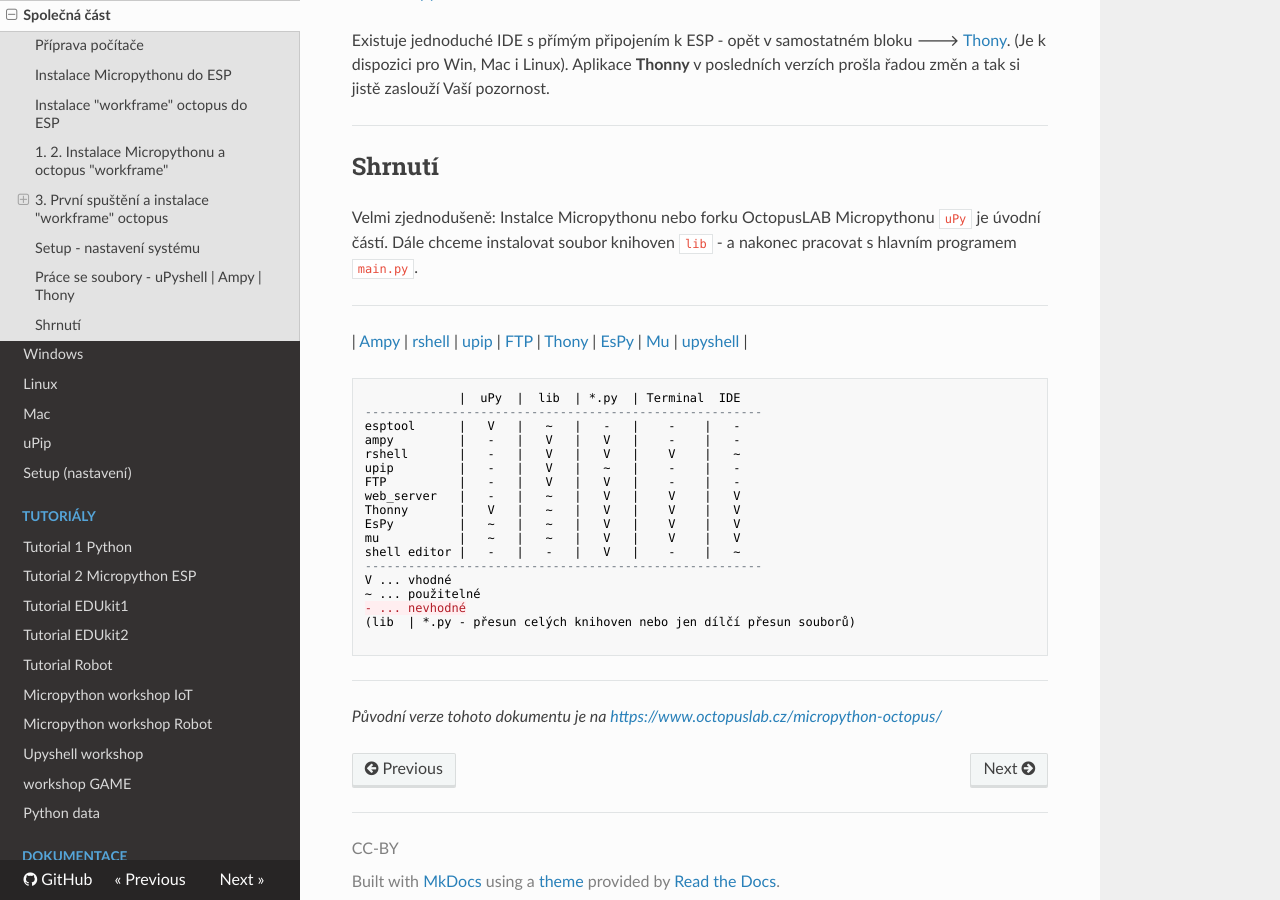
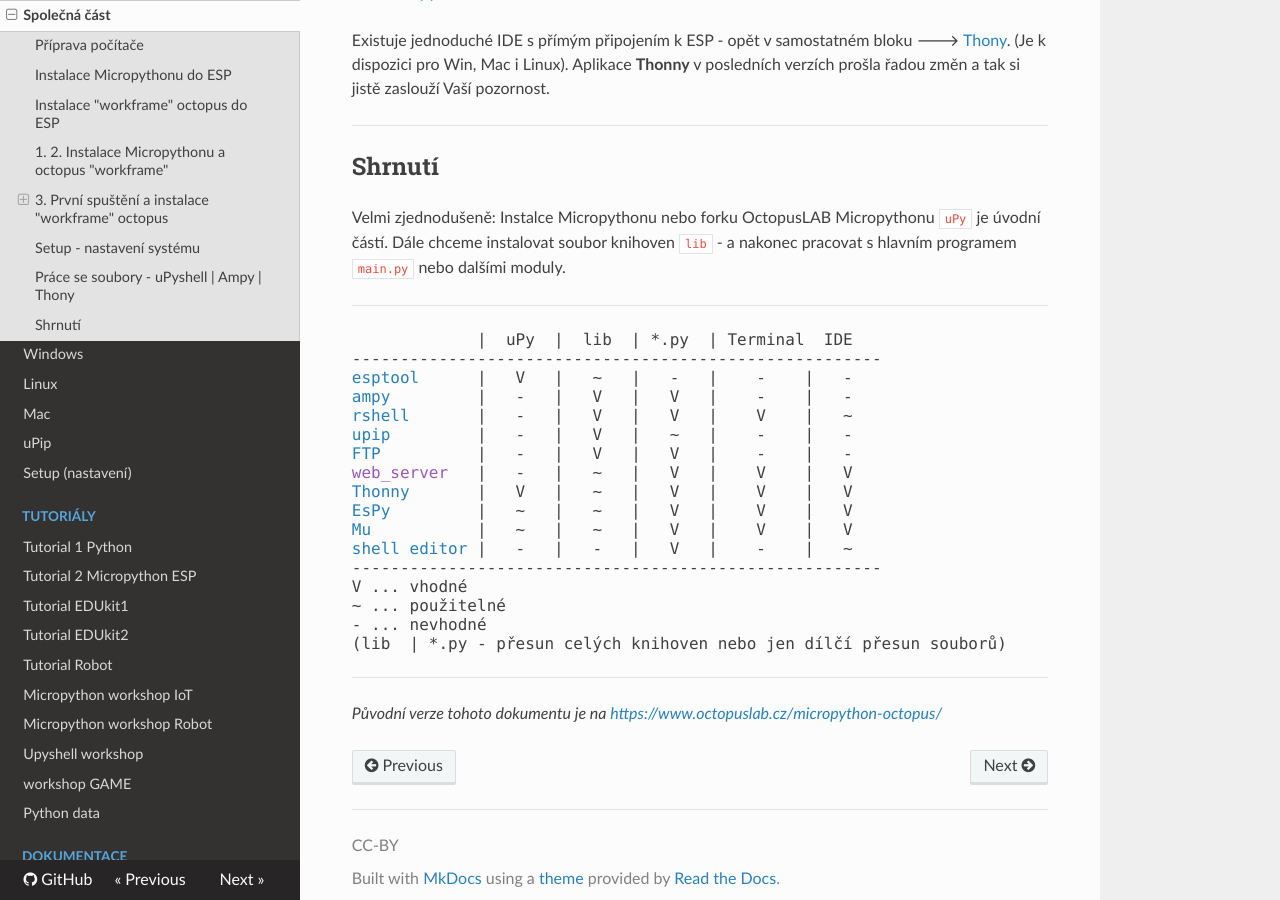
Before and after one commit to octopuslab-cz/docs_octopuslab_cz, an MkDocs documentation site: the page built from docs/install.md, in a window 1280 px wide and 900 px high, scrolled down 3879 px. Built offline with MkDocs 1.6.1, drawn with Linux system fonts in a browser that asks for light colours; nearby versions of some CDN libraries.

Commit message:
typo table links

````diff
--- a/docs/install.md
+++ b/docs/install.md
@@ -148,32 +148,29 @@ Aplikace **Thonny** v posledních verzích prošla řadou změn a tak si jistě
 ## Shrnutí
 
 Velmi zjednodušeně: Instalce Micropythonu nebo forku OctopusLAB Micropythonu `uPy` je úvodní částí.
-Dále chceme instalovat soubor knihoven `lib` - a nakonec pracovat s hlavním programem `main.py`.
+Dále chceme instalovat soubor knihoven `lib` - a nakonec pracovat s hlavním programem `main.py` nebo dalšími moduly.
 
 ---
 
-| [Ampy](/ampy) | [rshell](/rshell) | [upip](/pip) | [FTP](/ftp) | [Thony](/thony) | [EsPy](/espy) | [Mu](/mu) | [upyshell](/upyshell) |
-
-```
+<pre>
              |  uPy  |  lib  | *.py  | Terminal  IDE
 -------------------------------------------------------
-esptool      |   V   |   ~   |   -   |    -    |   -
-ampy         |   -   |   V   |   V   |    -    |   -
-rshell       |   -   |   V   |   V   |    V    |   ~
-upip         |   -   |   V   |   ~   |    -    |   -
-FTP          |   -   |   V   |   V   |    -    |   -
-web_server   |   -   |   ~   |   V   |    V    |   V
-Thonny       |   V   |   ~   |   V   |    V    |   V
-EsPy         |   ~   |   ~   |   V   |    V    |   V
-mu           |   ~   |   ~   |   V   |    V    |   V
-shell editor |   -   |   -   |   V   |    -    |   ~
+<a href="/install_win/#2-instalace-micropythonu-do-esp">esptool</a>      |   V   |   ~   |   -   |    -    |   -
+<a href="/ampy">ampy</a>         |   -   |   V   |   V   |    -    |   -
+<a href="/rshell">rshell</a>       |   -   |   V   |   V   |    V    |   ~
+<a href="/pip">upip</a>         |   -   |   V   |   ~   |    -    |   -
+<a href="/ftp">FTP</a>          |   -   |   V   |   V   |    -    |   -
+<a href="">web_server</a>   |   -   |   ~   |   V   |    V    |   V
+<a href="/thony">Thonny</a>       |   V   |   ~   |   V   |    V    |   V
+<a href="/espy">EsPy</a>         |   ~   |   ~   |   V   |    V    |   V
+<a href="/mu">Mu</a>           |   ~   |   ~   |   V   |    V    |   V
+<a href="/upyshell">shell editor</a> |   -   |   -   |   V   |    -    |   ~
 -------------------------------------------------------
 V ... vhodné
 ~ ... použitelné
 - ... nevhodné
 (lib  | *.py - přesun celých knihoven nebo jen dílčí přesun souborů)
-
-```
+</pre>
 
 ---
 
````
Also changed, not shown: docs/extension.md (+6 -4 lines), docs/rshell.md (+3 -3 lines).
